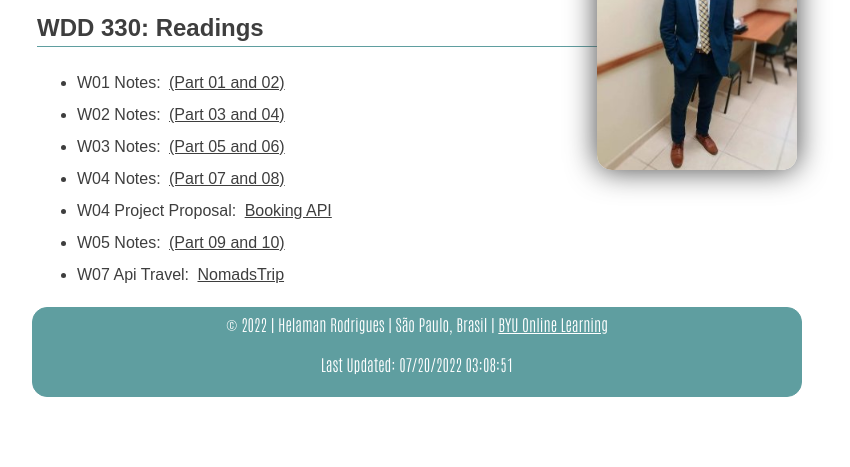
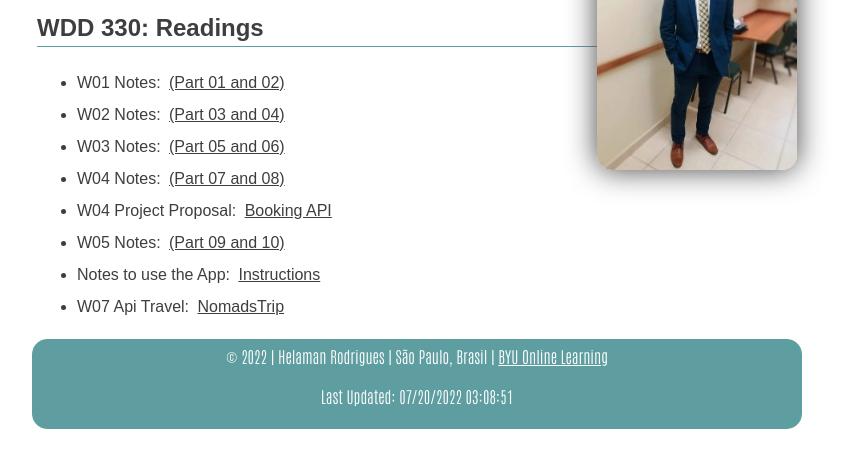
Before and after one commit to helamanrodrigues/Notes-From-WDD330, a plain HTML site: page readings.html in a window 1280 px wide. Shown: the part 93-560 px from the top of the page, without its empty margins (223-1073 px from the left). Drawn offline with Linux system fonts and the light colour scheme.

Commit message:
Adding the instructions

```diff
--- a/readings.html
+++ b/readings.html
@@ -32,6 +32,7 @@
         <li>W04 Notes: <a href="w04.html">(Part 07 and 08)</a></li>
         <li>W04 Project Proposal: <a href="Project/proposal.html">Booking API</a></li>
         <li>W05 Notes: <a href="w05.html">(Part 09 and 10)</a></li>
+        <li>Notes to use the App: <a href="w07.html">Instructions</a></li>
         <li>W07 Api Travel: <a href="Api Travel/index.html">NomadsTrip</a></li>
       </ul>
     </nav>
```
